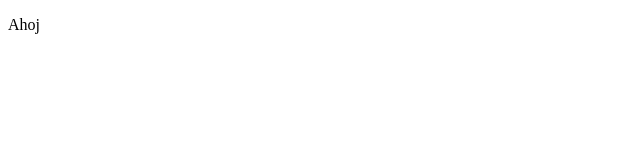
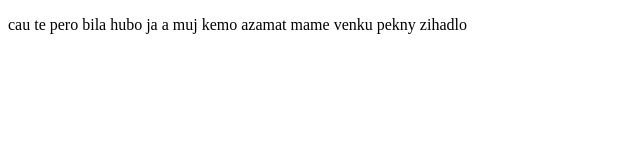
Before and after one commit to m0uka/WBA, a plain HTML site: page 14-10-2021/html/index.html in a window 1280 px wide. Shown: the whole page, without its empty margins (0-640 px from the left). Drawn offline with Linux system fonts and the light colour scheme.

Commit message:
fix: new text

```diff
--- a/14-10-2021/html/index.html
+++ b/14-10-2021/html/index.html
@@ -7,6 +7,6 @@
     <title>WBA 2k</title>
 </head>
 <body>
-    <p>Ahoj</p>
+    <p>cau te pero bila hubo ja a muj kemo azamat mame venku pekny zihadlo</p>
 </body>
 </html>
```
